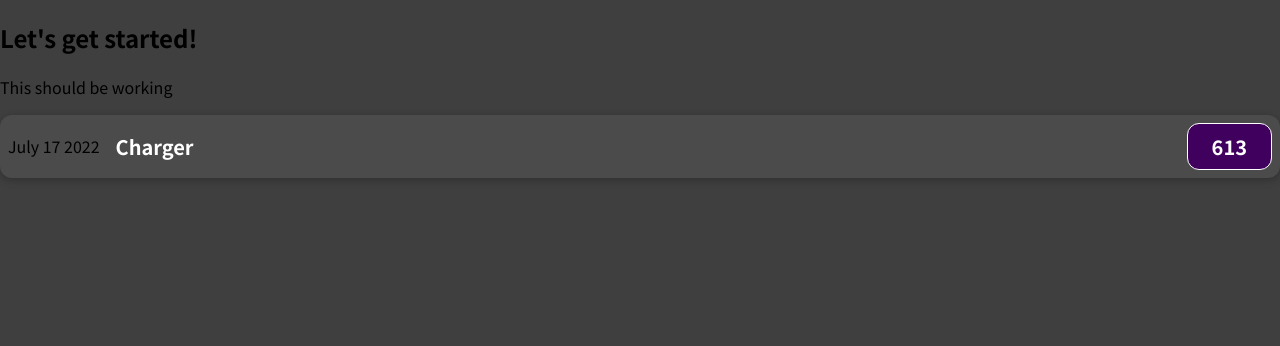
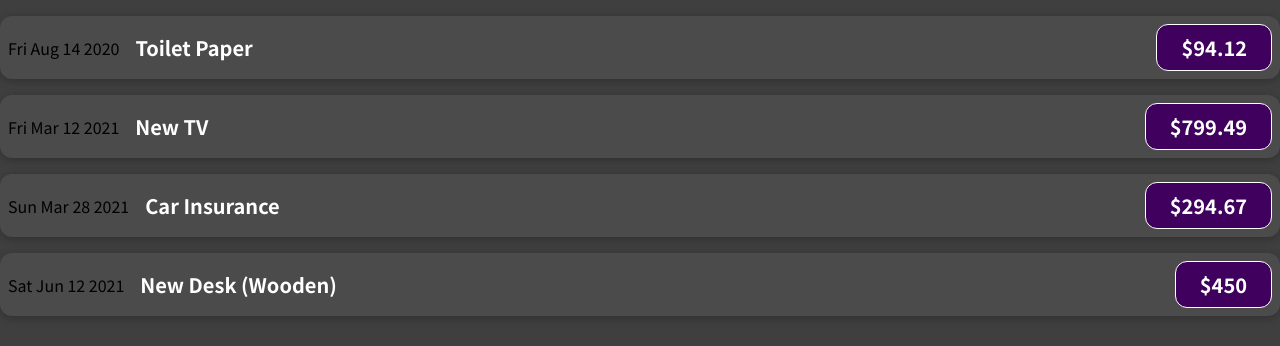
Before and after one commit to karansethia/React-Expense-Tracker, a JavaScript app in the folder app-files/: page / in a window 1280 px wide. Shown: the top 346 px of the page. Built offline with nearby package versions, Linux system fonts and the light colour scheme.

Commit message:
adding props to ExpenseItem

```diff
--- a/app-files/src/App.js
+++ b/app-files/src/App.js
@@ -1,11 +1,50 @@
 import ExpenseItem from "./components/ExpenseItem";
 
 function App() {
+  const expenses = [
+    {
+      id: "e1",
+      title: "Toilet Paper",
+      amount: 94.12,
+      date: new Date(2020, 7, 14),
+    },
+    { id: "e2", title: "New TV", amount: 799.49, date: new Date(2021, 2, 12) },
+    {
+      id: "e3",
+      title: "Car Insurance",
+      amount: 294.67,
+      date: new Date(2021, 2, 28),
+    },
+    {
+      id: "e4",
+      title: "New Desk (Wooden)",
+      amount: 450,
+      date: new Date(2021, 5, 12),
+    },
+  ];
   return (
     <div>
-      <h2>Let's get started!</h2>
-      <p>This should be working</p>
-      <ExpenseItem></ExpenseItem>
+      <ExpenseItem
+        title={expenses[0].title}
+        amount={expenses[0].amount}
+        date={expenses[0].date}
+      ></ExpenseItem>
+      <ExpenseItem
+        title={expenses[1].title}
+        amount={expenses[1].amount}
+        date={expenses[1].date}
+      ></ExpenseItem>
+      <ExpenseItem
+        title={expenses[2].title}
+        amount={expenses[2].amount}
+        date={expenses[2].date}
+      ></ExpenseItem>
+      <ExpenseItem
+        title={expenses[3].title}
+        amount={expenses[3].amount}
+        date={expenses[3].date}
+      ></ExpenseItem>
+
     </div>
   );
 }
--- a/app-files/src/components/ExpenseItem.js
+++ b/app-files/src/components/ExpenseItem.js
@@ -1,12 +1,12 @@
 import './ExpenseItem.css'
 
-export default function ExpenseItem() {
+export default function ExpenseItem(props) {
   return (
     <div className='expense-item'>
-      <div>July 17 2022</div>
+      <div>{props.date.toDateString()}</div>
       <div  className='expense-item__description'>
-      <h2>Charger</h2>
-      <div className='expense-item__price'>613</div>
+      <h2>{props.title}</h2>
+      <div className='expense-item__price'>${props.amount}</div>
       </div>
     </div>
   );
```
